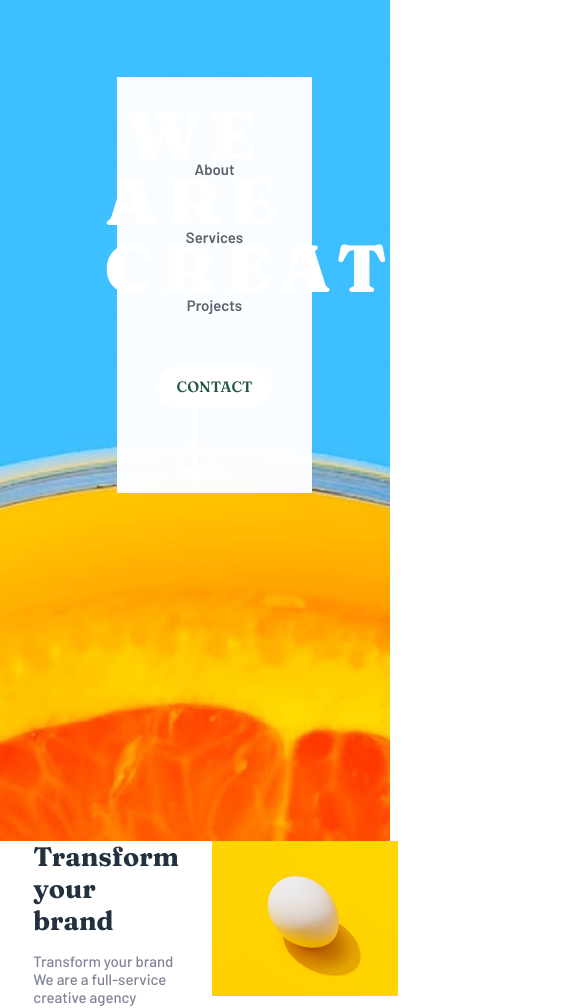
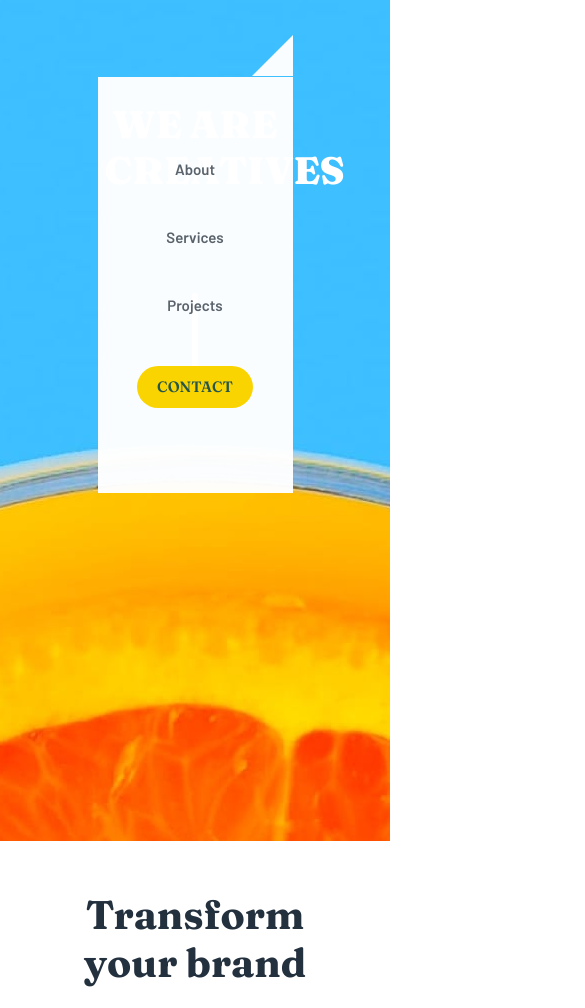
Before and after one commit to mitrovicbojan/sunnyside, a plain HTML site: page index.html in a window 390 px wide. Shown: the part 83-1091 px from the top of the page, 585 px wide, since content can reach past the window. Drawn offline with nearby package versions, Linux system fonts and the light colour scheme.

Commit message:
nav and media

```diff
--- a/css/queries.css
+++ b/css/queries.css
@@ -69,6 +69,9 @@
 /* 735px*/
 
 @media (max-width: 57em) {
+  .heading-primary {
+    font-size: 7rem;
+  }
   .heading-secondary {
     font-size: 3.2rem;
   }
@@ -86,16 +89,15 @@
     background-color: rgba(255, 255, 255, 0.97);
     position: absolute;
     top: 200%;
-    left: 30%;
+    left: 25%;
     width: 50%;
     height: 50rem;
 
-    transform: translateX(100%);
+    transform: translateX(50%);
 
     display: flex;
     align-items: center;
     justify-content: center;
-    transition: all 0.5s ease-in;
 
     /* hide nav */
     opacity: 0;
@@ -110,6 +112,16 @@
     visibility: visible;
     transform: translateX(0);
   }
+  .nav-open::before {
+    content: "";
+    width: 0;
+    height: 0;
+    position: absolute;
+    right: 0;
+    top: -5rem;
+    border-bottom: 5rem solid rgba(255, 255, 255, 0.97);
+    border-left: 5rem solid transparent;
+  }
   .main-nav-list {
     flex-direction: column;
   }
@@ -117,4 +129,53 @@
   .main-nav-link:visited {
     color: hsl(213, 9%, 39%);
   }
+  .main-nav-link.nav-cta:link,
+  .main-nav-link.nav-cta:visited {
+    background-color: hsl(51, 100%, 49%);
+  }
 }
+
+/* 623px*/
+
+@media (max-width: 39em) {
+  .heading-primary {
+    font-size: 4.8rem;
+  }
+  .container {
+    grid-template-columns: 1fr;
+  }
+
+  .heading-secondary {
+    padding: 8rem;
+    font-size: 6.4rem;
+    text-align: center;
+  }
+
+  .description {
+    text-align: center;
+    padding: 0 4rem;
+    font-size: 2.8rem;
+  }
+
+  .about-btn {
+    text-align: center;
+    margin: 8rem;
+  }
+
+  .gallery {
+    grid-template-columns: 1fr 1fr;
+  }
+}
+/* 535px*/
+@media (max-width: 39em) {
+  .heading-primary {
+    font-size: 4.6rem;
+    letter-spacing: -0.1px;
+    line-height: 1.2;
+    padding-bottom: 4rem;
+  }
+  .heading-secondary {
+    font-size: 4.8rem;
+    padding: 6rem;
+  }
+}
--- a/index.html
+++ b/index.html
@@ -114,7 +114,9 @@
               photographers, videographers, and copywriters, we’ll build and
               extend your brand in digital places.
             </p>
-            <a class="about-link" href="#">Learn more</a>
+            <div class="about-btn">
+              <a class="about-link" href="#">Learn more</a>
+            </div>
           </div>
         </div>
       </section>
```
